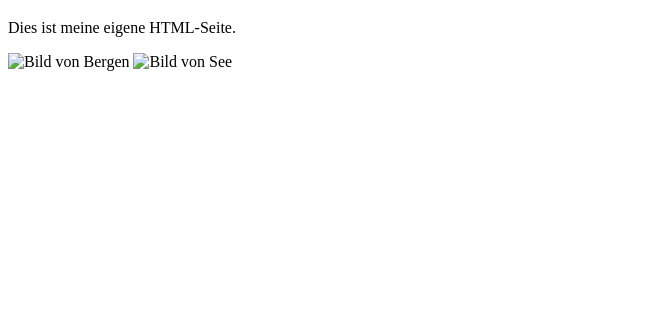
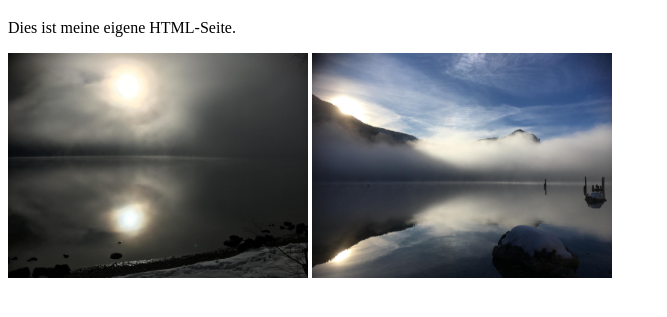
Before and after one commit to crashbaccoon/Platanen2025, a plain HTML site: page Amaya.html in a window 1280 px wide. Shown: the part 61-378 px from the top of the page, without its empty margins (0-667 px from the left). Drawn offline with Linux system fonts and the light colour scheme.

Commit message:
Update Amaya.html
bilder src changed

```diff
--- a/Amaya.html
+++ b/Amaya.html
@@ -8,8 +8,8 @@
 <body>
 <h1>Willkommen auf meiner Webseite!</h1>
 <p>Dies ist meine eigene HTML-Seite.</p>
-<img src="C:\Users\amaya\Pictures\IMG-20241228-WA0010.jpg" alt="Bild von Bergen" width=300; heigth=600;>
-<img src="C:\Users\amaya\Pictures\IMG-20241228-WA0006.jpg" alt="Bild von See" width=300; heigth=600;>
+<img src="BildvonBergen.jpg" alt="Bild von Bergen" width=300; heigth=600;>
+<img src="BildvonSee.jpg" alt="Bild von See" width=300; heigth=600;>
 
 </body>
 </html>
```
